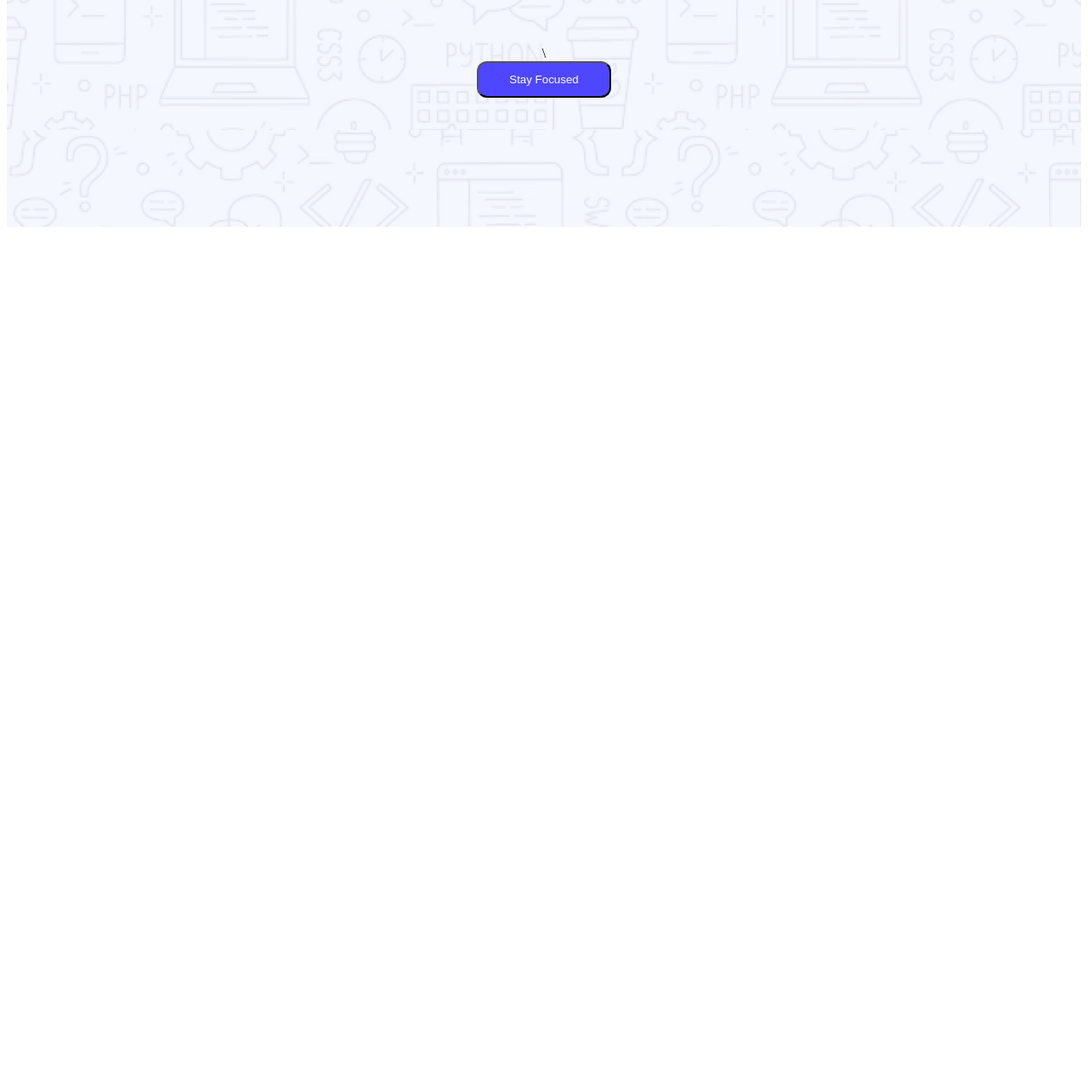
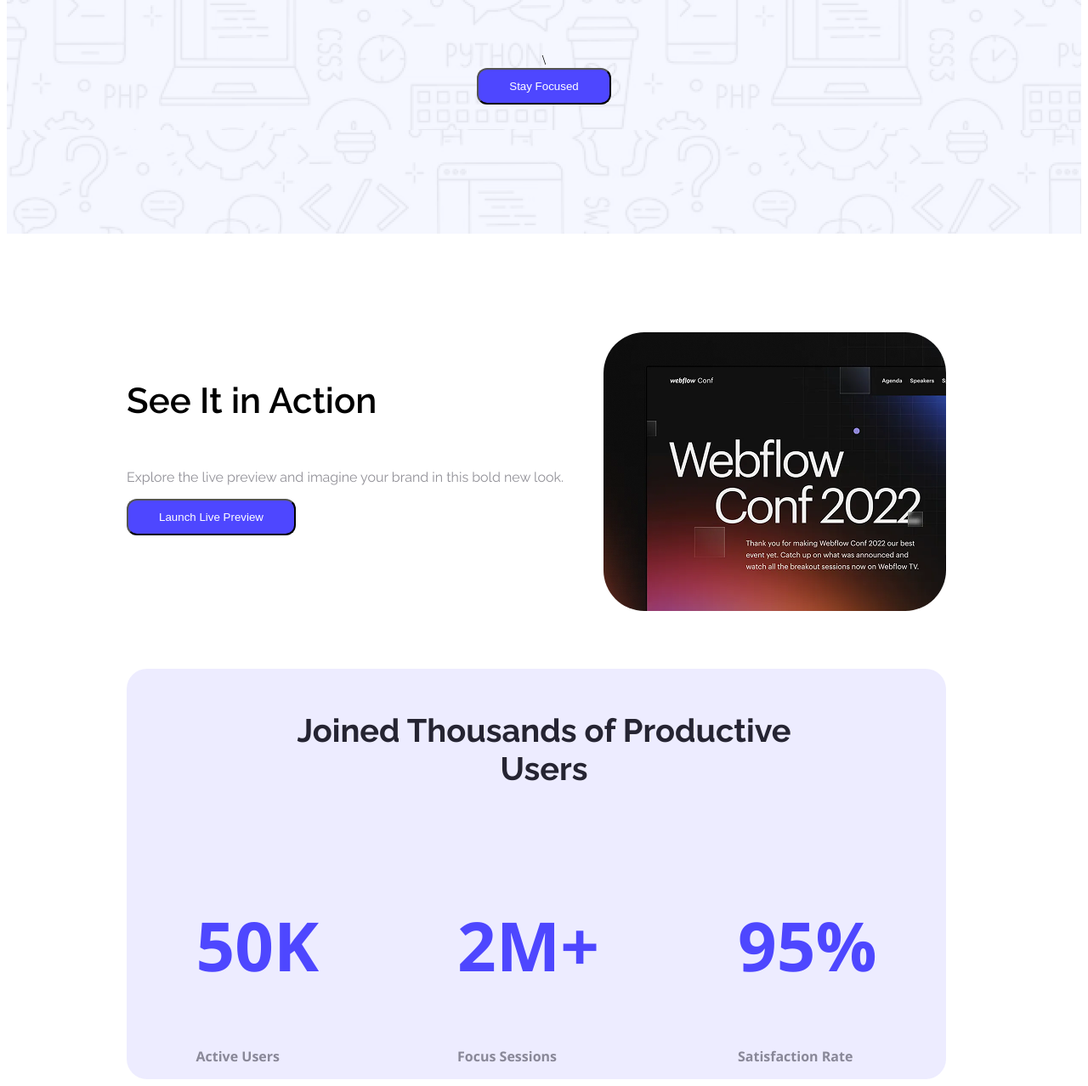
Before and after one commit to Imtius10/B12A01, a plain HTML site: page index.html in a window 1280 px wide. Shown: the part 507-1785 px from the top of the page at 85% size. Before the commit the page ends 800 px from the top, so only its background shows below. Drawn offline with nearby package versions, Linux system fonts and the light colour scheme.

Commit message:
added active user

```diff
--- a/index.html
+++ b/index.html
@@ -17,7 +17,7 @@
     <header class="banner">
 
         <nav class="navi">
-            <h2 class="banner-logo Inter">LOGO</h2>
+            <h2 class="banner-logo inter">LOGO</h2>
             <button class="btn">Sign Up</button>
         </nav>
         <div class="banner-content">
@@ -25,6 +25,77 @@
             <button class="stay Inter">Stay Focused</button>
         </div>
     </header>
+    <main>
+        <section class="live-action">
+            <div class="live-content">
+
+                <h4 class="raleway live-title">See It in Action</h3>
+                    <div class="live-sub-title raleway">
+                        <p>Explore the live preview and imagine your brand in this bold new look.</p>
+                        <button class="btn stay">Launch Live Preview</button>
+                    </div>
+
+            </div>
+            <div class="wc"><img class="wc-mini" src="Assets/wc-mini.png" alt=""></div>
+        </section>
+        <section class="users-info">
+            <div class="users">
+
+                <div class="user-title">
+                    <h5 class="u-title raleway">Joined Thousands of Productive Users</h5>
+                </div>
+                <div class="user-details">
+
+                    <div class="active-user">
+                        <h1 class="inter shared-color">50K</h1>
+
+                        <p class="live-sub-title inter">Active Users</p>
+
+                    </div>
+                    <div class="active-user">
+                        <h1 class="inter shared-color">2M+</h1>
+
+                        <p class="live-sub-title inter">Focus Sessions</p>
+
+                    </div>
+                    <div class="active-user">
+                        <h1 class="inter shared-color">95%</h1>
+
+                        <p class="live-sub-title inter">Satisfaction Rate</p>
+
+                    </div>
+                </div>
+            </div>
+            </div>
+
+        </section>
+        <section class="review">
+            <div class="review-content">
+                <div class="star">
+                <div class="review-title">
+                    <div class="review-description">
+
+                    </div>
+                </div>
+            </div>
+            <div class="star">
+                <div class="review-title">
+                    <div class="review-description">
+
+                    </div>
+                </div>
+            </div>
+            <div class="star">
+                <div class="review-title">
+                    <div class="review-description">
+
+                    </div>
+                </div>
+            </div>
+            </div>
+
+        </section>
+    </main>
 </body>
 
 </html>
--- a/style/style.css
+++ b/style/style.css
@@ -72,6 +72,60 @@
 .raleway {
   font-family: "Raleway", sans-serif;
   font-optical-sizing: auto;
-  font-weight: 800;
+  font-weight: normal;
   font-style: normal;
 }
+/* live Action */
+.live-action{
+    display: flex;
+    justify-content: space-between;
+    padding-left: 141px;
+    padding-right: 159px;
+     padding-top: 116px;
+    /*padding-bottom: 116px; */
+}
+.live-title{
+    font-size: 42px;
+    font-weight: 600;
+}
+.live-sub-title{
+    color: rgba(37, 36, 50, 0.5);
+}
+.wc-mini{
+    border-radius: 48px;
+}
+
+/* Active user */
+
+
+.user-details{
+    display: flex;
+     justify-content: space-around;
+    align-items: center;
+
+}
+.users {
+  background-color: rgba(78, 71, 255, 0.1);
+  border-radius: 24px;
+  margin-left: 141px;
+  margin-right: 159px;
+}
+
+.u-title{
+    text-align: center;
+    padding-left: 160px;
+    padding-right: 142px;
+    padding-top: 50px;
+    font-size: 38px;
+    font-weight: bold;
+    color: rgba(37, 36, 50, 1);
+
+}
+
+.shared-color{
+    font-size: 80px;
+    font-weight: bold;
+    color: rgba(78, 71, 255, 1);
+}
+
+/* Review section */
```
